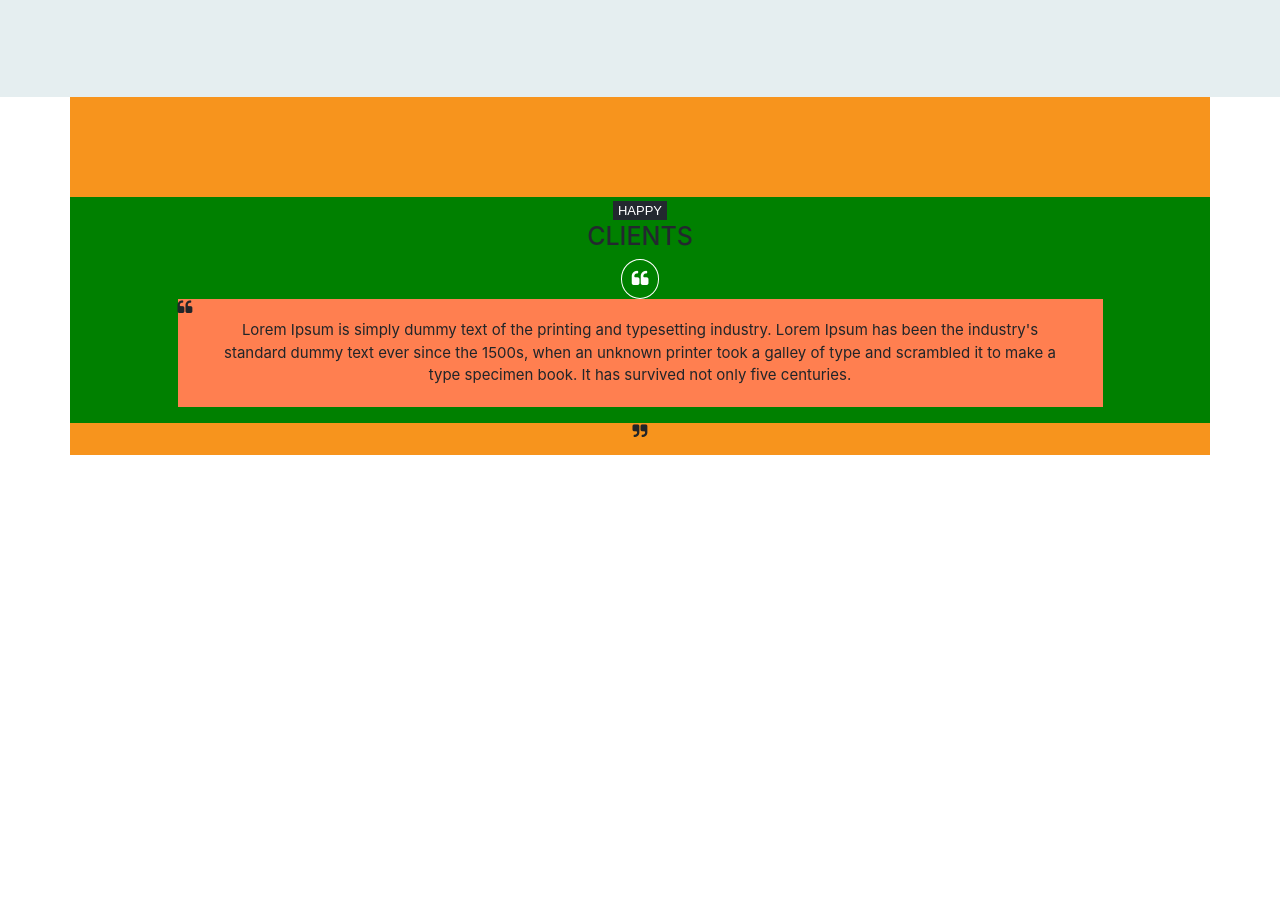
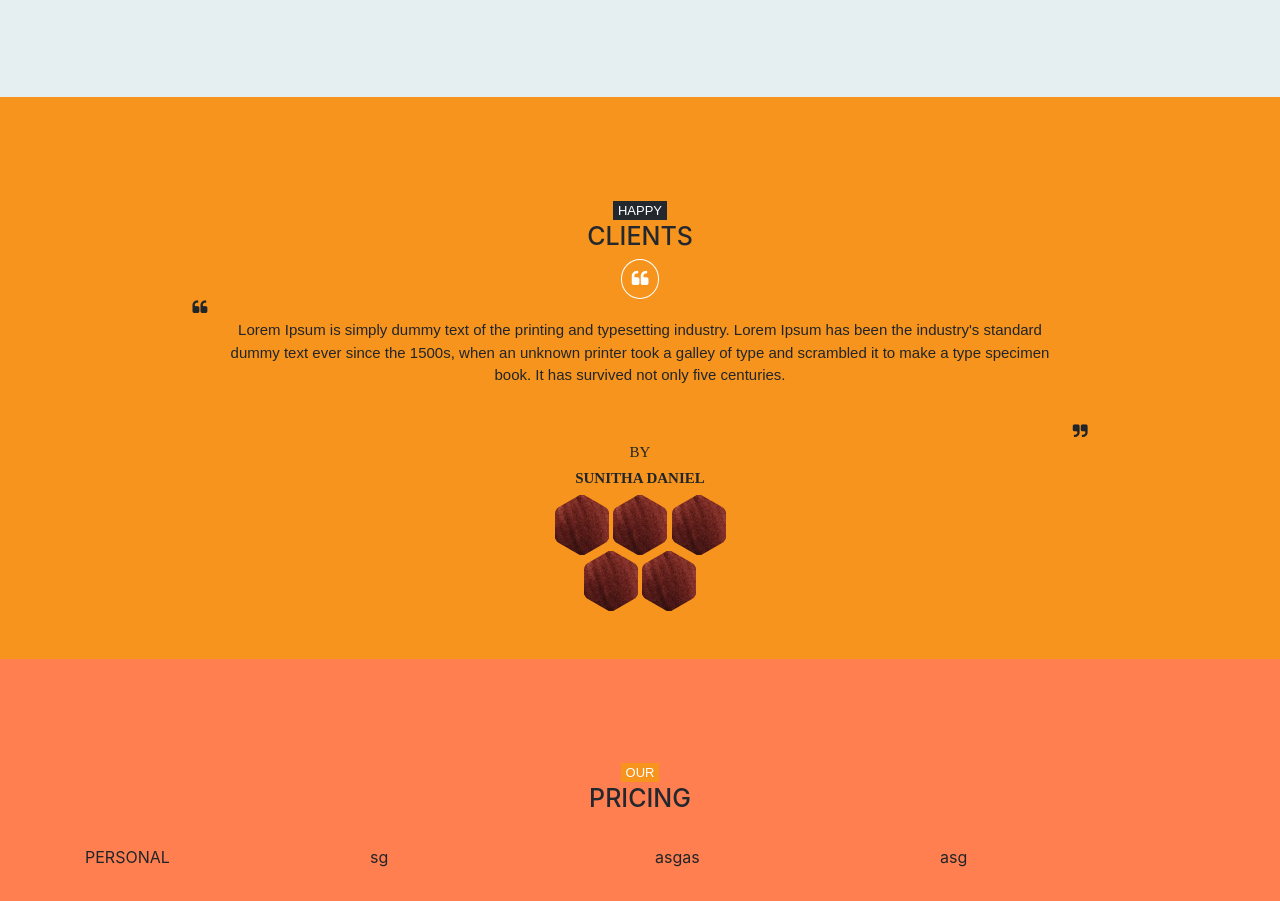
Before and after one commit to SalyOne/Bplus, a plain HTML site: page index.html in a window 1280 px wide. Shown: the part 1878-2779 px from the top of the page. Before the commit the page ends 2333 px from the top, so only its background shows below. Drawn offline with nearby package versions, Linux system fonts and the light colour scheme; files whose address does not match are found by name; a web font is replaced by a local one.

Commit message:
added section
made bee-wax

```diff
--- a/index.html
+++ b/index.html
@@ -140,26 +140,76 @@
 			</div><!-- .row -->
 		</div>
 	</div><!--.container-fluid-->
-	<div class="container-fluid">
-		<div class="container  back">
-			<div class="row  section-padding clients-section">
-				<div class="col-md-12 text-center white ">
+	<div class="container-fluid clients-section">
+		<div class="container   ">
+			<div class="row  section-padding ">
+				<div class="col-md-12 text-center  clearfix">
 					<div class="section-header section-different-1 text-uppercase">
 						<span>happy</span>
 						<h3> clients</h3>
 						<i class="fa fa-quote-left"></i>
 					</div>
-					<div class="col-md-10 offset-md-1 text-justufy text-center back client-section-text clearfix">
+					<div class="col-md-10 offset-md-1 text-justufy text-center client-section-text ">
 						<i class="fa fa-quote-left "></i>
-						<p>Lorem Ipsum is simply dummy text of the printing and typesetting industry. Lorem Ipsum has been the industry's standard dummy text ever since the 1500s, when an unknown printer took a galley of type and scrambled it to make a type
+						<p class="client-section-article">Lorem Ipsum is simply dummy text of the printing and typesetting industry. Lorem Ipsum has been the industry's standard dummy text ever since the 1500s, when an unknown printer took a galley of type and scrambled it to make a type
 						specimen book. It has survived not only five centuries.</p>
-						<i class="fa fa-quote-right "></i>
-
+						<i class="fa fa-quote-right I-tag-second" ></i>
+						<h5 class="text-uppercase article-autor-first">by</h5>
+						<h4 class="text-uppercase article-autor-second">sunitha daniel</h4>
 					</div>
+				</div>
+				<div class="col-md-12 text-center bee-wax">
+					<div class="bee-wax-first-row" >
+						<div class="OuterShape  text-center" >
+							<div class="InnerShape ">
+								<div class="hexagon-image"></div>
+							</div>
+						</div>
+						<div class="OuterShape red text-center" >
+							<div class="InnerShape ">
+								<div class="hexagon-image"></div>
+							</div>
+						</div>
+						<div class="OuterShape red text-center" >
+							<div class="InnerShape ">
+								<div class="hexagon-image"></div>
+							</div>
+						</div>
+					</div>
+					<div class="bee-wax-second-row">
+						<div class="OuterShape red text-center" >
+							<div class="InnerShape ">
+								<div class="hexagon-image"></div>
+							</div>
+						</div>
+						<div class="OuterShape red text-center" >
+							<div class="InnerShape ">
+								<div class="hexagon-image"></div>
+							</div>
+						</div>
+					</div><!-- . bee-wax-->
 				</div>
 			</div><!-- .row-->
 		</div><!-- .container -->
-	</div>
+	</div><!-- .container-fluid -->
+	<div class="Container-fluid back">
+		<div class="container">
+			<div class="row  section-padding">
+				<div class="col-md-12  mb-4 text-center">
+					<div class="section-header  text-uppercase">
+						<span>our</span>
+						<h3> pricing</h3>
+					</div>
+				</div>
+				<div class="col">
+					<header class="text-uppercase">personal</header>
+				</div>
+				<div class="col">sg</div>
+				<div class="col">asgas</div>
+				<div class="col">asg</div>
+			</div><!-- .row-->
+		</div><!--container-->
+	</div><!--container-fluid-->
 </main>
 </body>
 </html>
--- a/styles.css
+++ b/styles.css
@@ -294,6 +294,9 @@
     border:1px solid transparent;
 }
 
+
+
+
 .clients-section{
     background-color: #f7941d;
 }
@@ -317,18 +320,65 @@
     position: relative;
 }
 .client-section-text i{
-    position: absolute;
-    left: 0;
+    display: inline-block;
+    float: left;
 }
-.client-section-text i:last-child{
-    right: 0;
+.client-section-text .I-tag-second{
+    float: right;
+}
+.client-section-article{
+    font-size: 15px;
+    font-family: 'lora', sans-serif;
+}
+.article-autor-first{
+    font-size: 15px;
+    padding-top: 20px;
+    font-family: 'Karla-Regular';
+}
+.article-autor-second{
+    font-size: 15px;
+    font-family: 'Karla-Bold';
+    font-weight: bolder;
 }
 
+.bee-wax{
+    position: relative;
+}
 
+ .bee-wax-first-row{
+    position: relative;
+    margin:auto;
+}
+.bee-wax-second-row{
+    position: relative;
+    top:-10px;
+}
+.OuterShape{
+    width: 54px;
+    height: 60px;
+    overflow: hidden;
+    transform:rotate(120deg);
+    visibility: hidden;
+    margin:auto;
+    display: inline-block;
+}
+.InnerShape{
+    display: inline-block;
+    width:100%;
+    height: 100%;
+    transform: rotate(-60deg);
 
-
-
-
+    overflow: hidden;
+}
+.hexagon-image{
+    width: 100%;
+    height: 100%;
+    background-image: url(images/hexagonBack.jpg);
+    background-position: center;
+    background-repeat: no-repeat;
+    transform: rotate(-60deg);
+    visibility: visible;
+}
 @media (max-width:1200px){
     .banner-form form input{
         max-width: 250px;
```
Also changed, not shown: images/hexagonBack.jpg (added).
